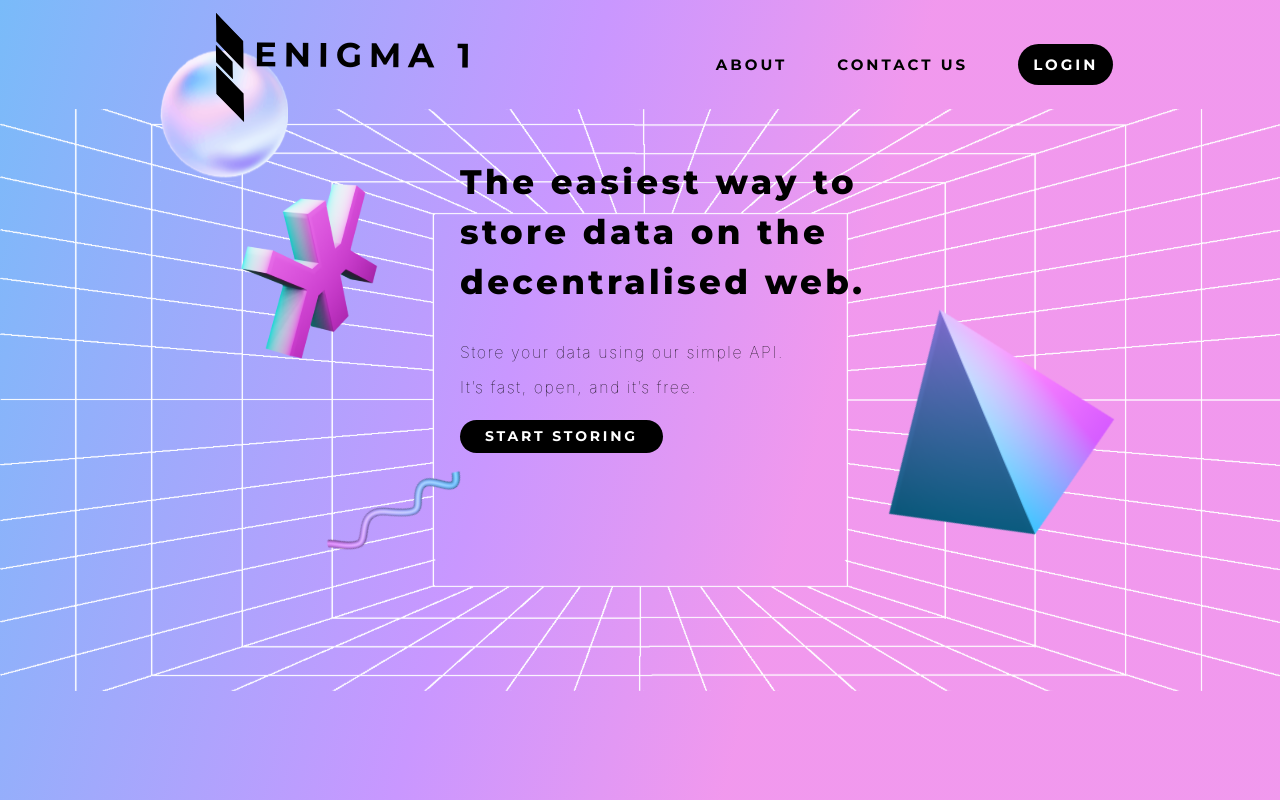
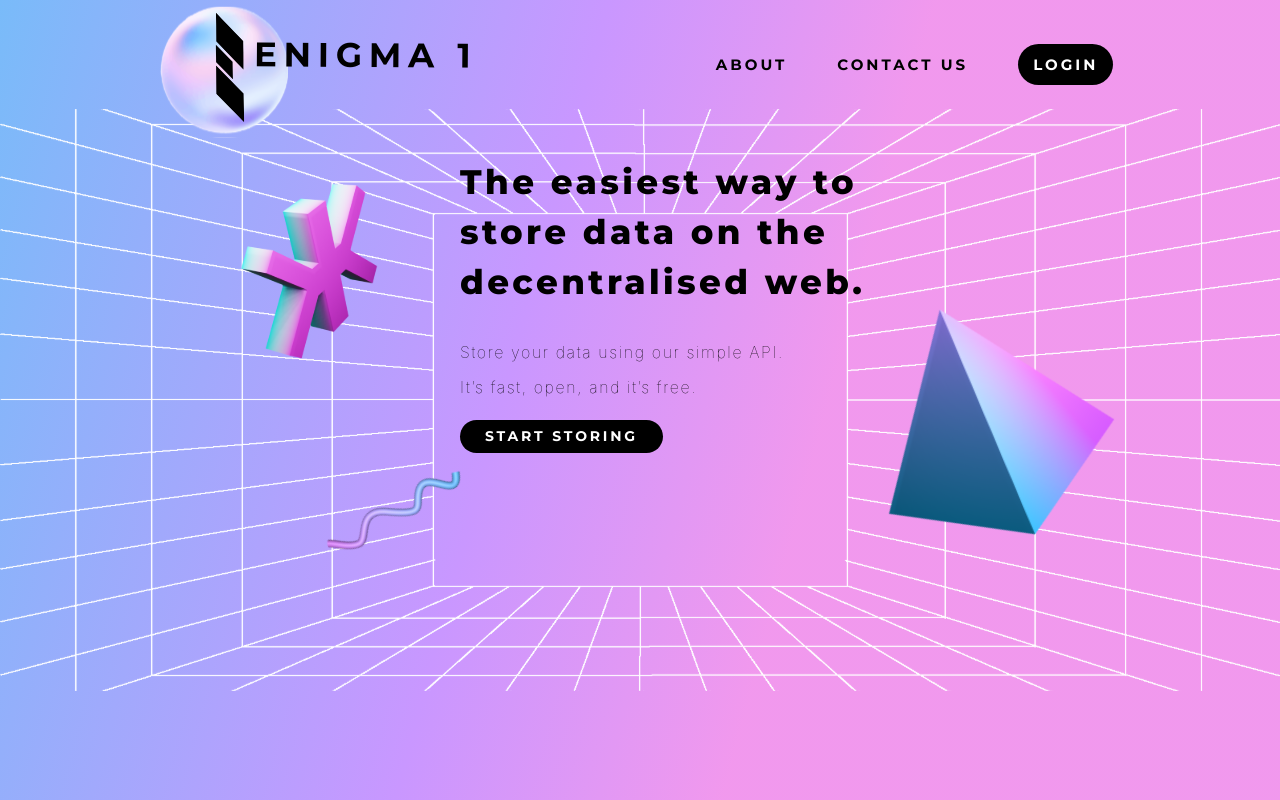
Before and after one commit to AnmolBansalDEV/SIH, a React (Create React App) app: page / in a window 1280 px wide. Shown: the top 800 px of the page. Built offline with nearby package versions, Linux system fonts and the light colour scheme.

Commit message:
minor adjustments

```diff
--- a/src/App.css
+++ b/src/App.css
@@ -14,10 +14,10 @@
 .sphere{
     position: absolute;
 /* width: 130px; */
-width: 10%;
-height: 40%;
-left: 12.5%;
-top: 0px;
+width: 8rem;
+height: 14.5rem;
+left: 10rem;
+top: 0;
 z-index: 0;
 }
 .star{
```
